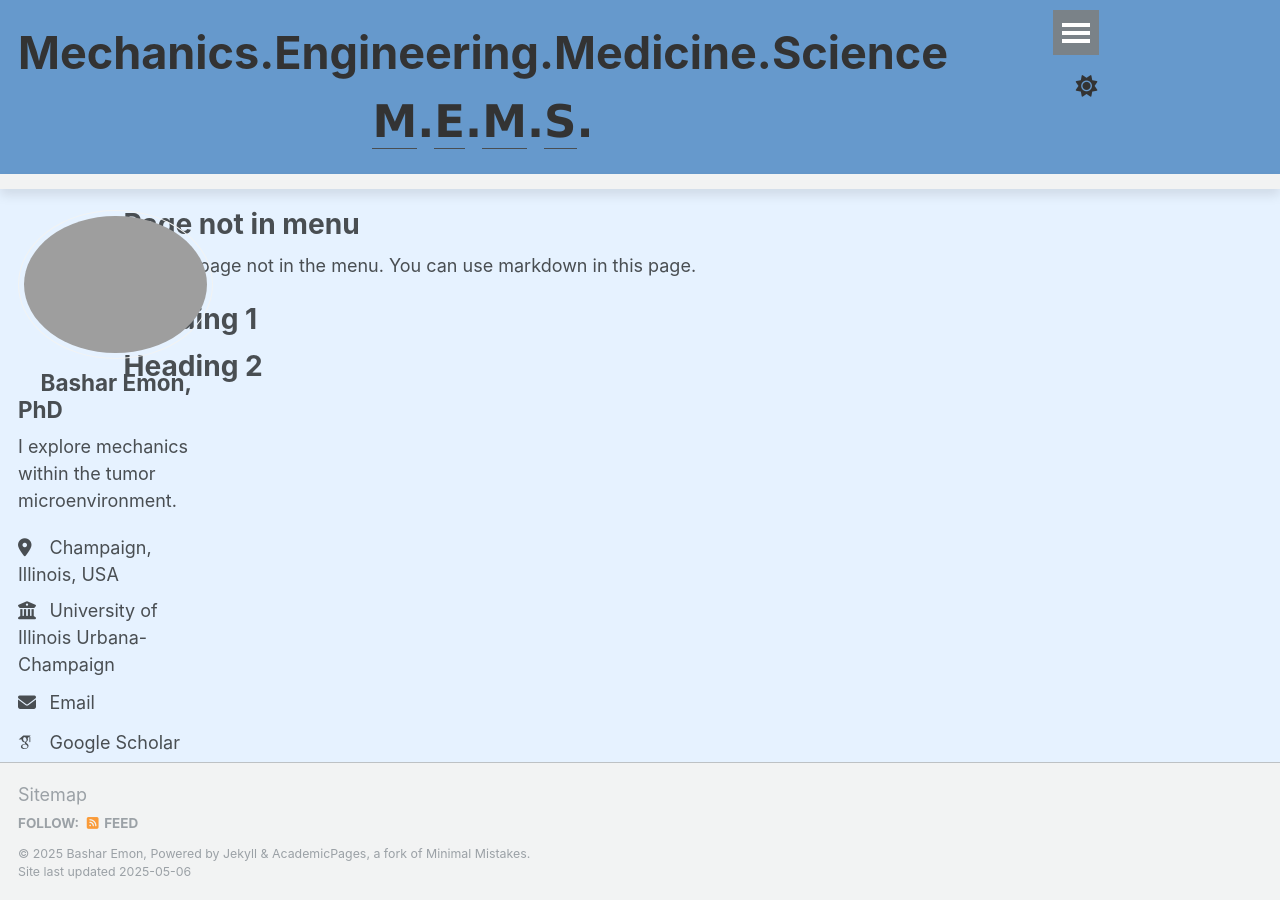
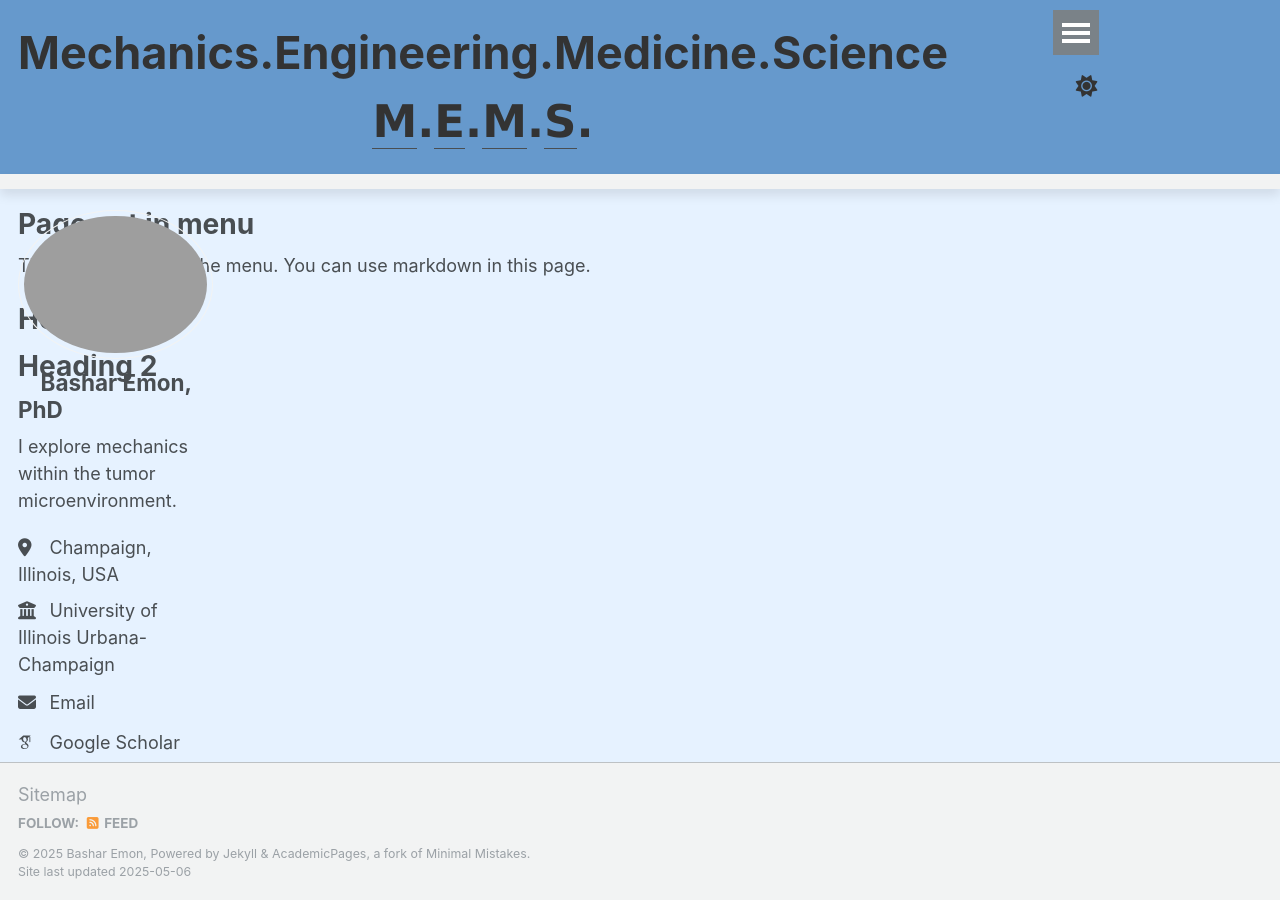
Before and after one commit to BasharEmon/BasharEmon.github.io, a Jekyll site: the page built from _pages/non-menu-page.md, in a window 1280 px wide. Built offline with Jekyll 4.4.1, drawn with Linux system fonts in a browser that asks for light colours; some web fonts are replaced.

Commit message:
Update _page.scss

```diff
--- a/_sass/layout/_page.scss
+++ b/_sass/layout/_page.scss
@@ -19,7 +19,7 @@
 
 .page {
   @include breakpoint($large) {
-    @include span(11 of 12 last);
+    @include span(11 of 12 first);
     //@include prefix(.5 of 12);
     //@include suffix(.5 of 12);
   }
```
